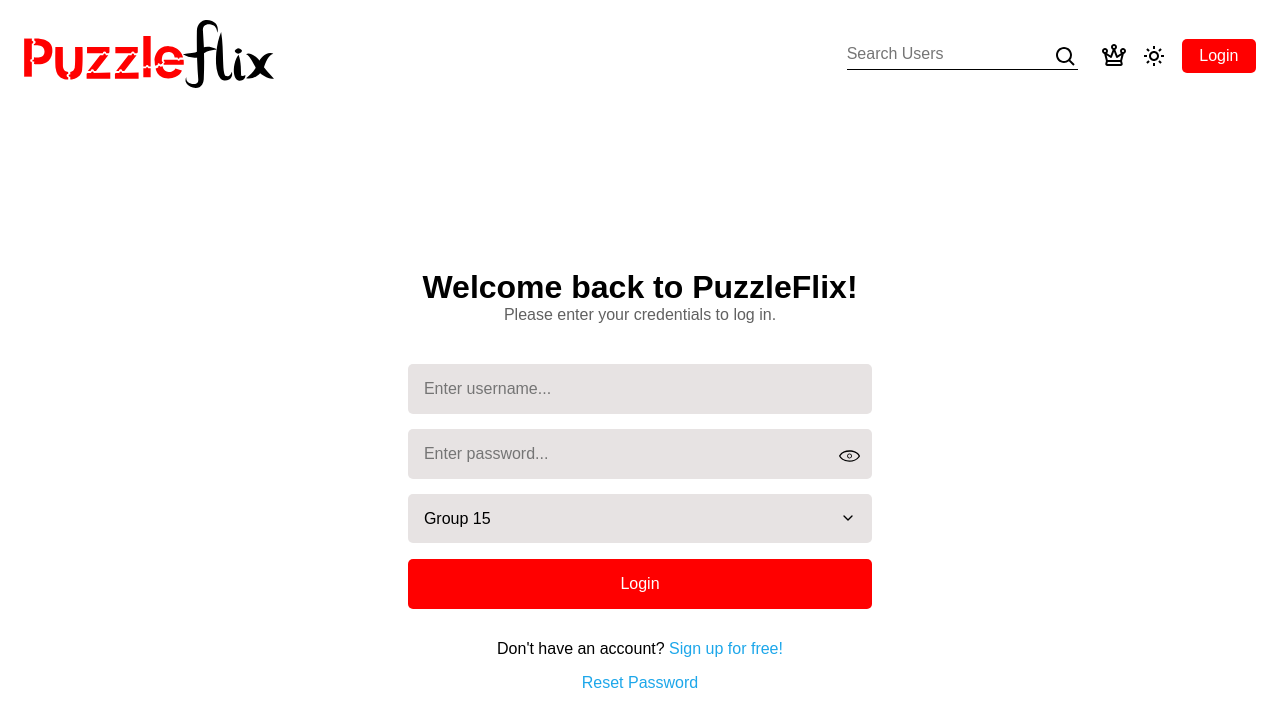
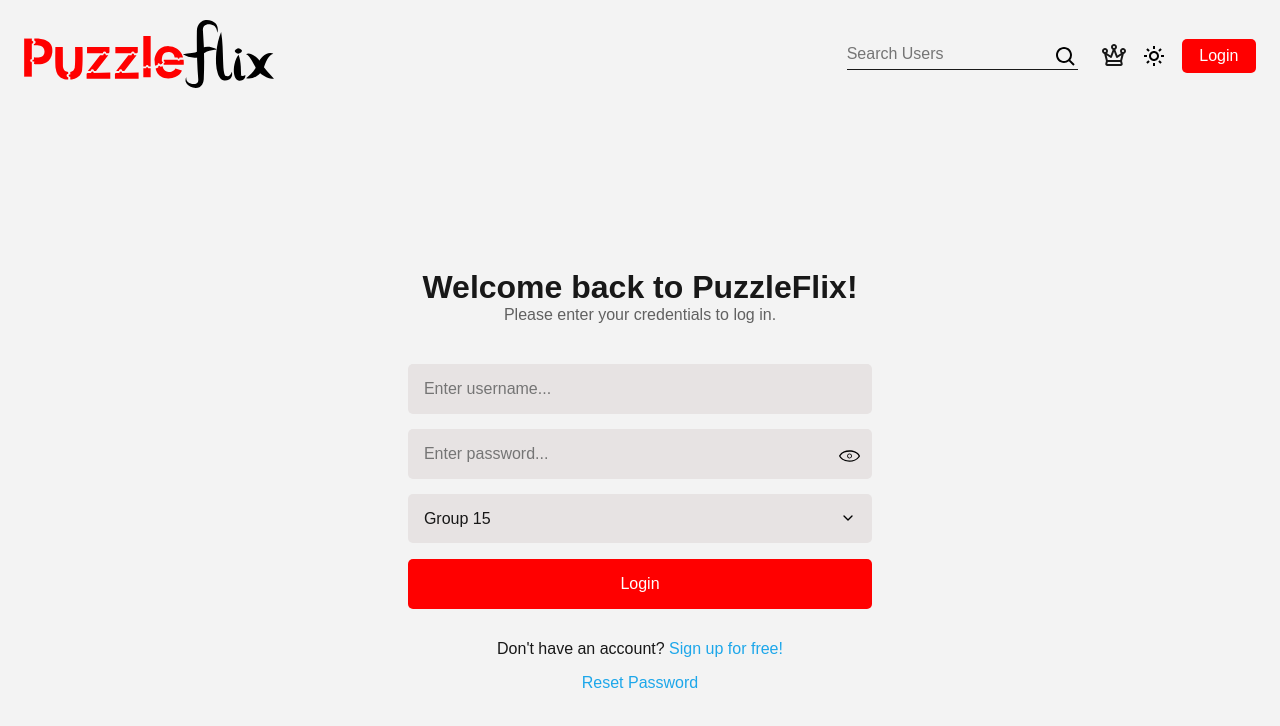
Before and after one commit to vanajmoorthy/PuzzleFlix, a React (Vite) app in the folder puzzleflix-client/: page /login in a window 1280 px wide. Shown: the top 726 px of the page. Built offline with nearby package versions, Linux system fonts and the light colour scheme; a web font is replaced by a local one.

Commit message:
fix colours

```diff
--- a/puzzleflix-client/src/dark.css
+++ b/puzzleflix-client/src/dark.css
@@ -17,8 +17,8 @@
     --button-green-hover: #1a972b;
     --button-blue-save: #3099ce;
     --button-blue-save-hover: #1c7aa8;
-    --white: #ffffff;
-    --black: black;
+    --white: #f3f3f3;
+    --black: #181818;
     --thumb-background: #eee;
     --shadow: #5c5c5c;
     --chess-red: #fc8181;
@@ -36,8 +36,8 @@
     --blur: rgba(0, 0, 0, 0.5);
     --chess-grey: #545151;
     --grey: #c4c4c4;
-    --white: #101010;
-    --black: #fff;
+    --white: #181818;
+    --black: #efefef;
     --cell-grey: #3d3d3d;
     --input-grey: rgb(45, 44, 44);
     --link-blue: #1da7ea;
@@ -53,7 +53,7 @@
     --thumb-background: #202020;
     --shadow: #000;
     --cell-text: invert(100%);
-    --puzzle-shadow: rgba(50, 50, 50, 0.3);
+    --puzzle-shadow: rgb(114 114 114 / 30%);
     --thumbnail: #2c2c2c;
     --comments-filter: invert(100%);
 }
```
